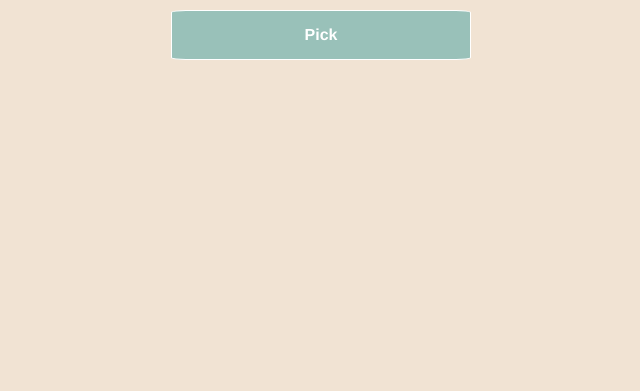
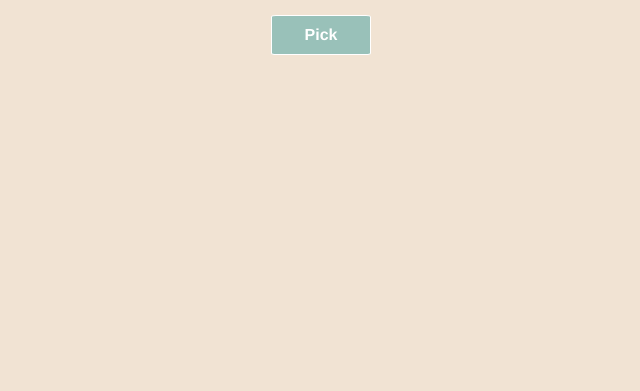
Before and after one commit to Larlar03/netflix, a plain HTML site: page index.html in a window 1280 px wide. Shown: the part 409-800 px from the top of the page, without its empty margins (319-959 px from the left). Drawn offline with Linux system fonts and the light colour scheme.

Commit message:
Update main.css

```diff
--- a/css/main.css
+++ b/css/main.css
@@ -48,8 +48,8 @@ h1 {
 }
 
 button {
-  width: 300px;
-  min-height: 50px;
+  width: 100px;
+  min-height: 25px;
   display: block;
   color: #fff;
   background: #99c1b9;
```
